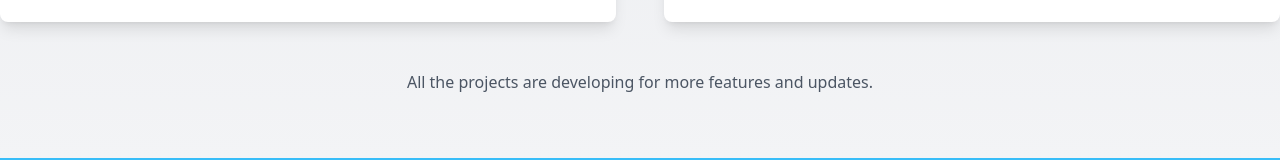
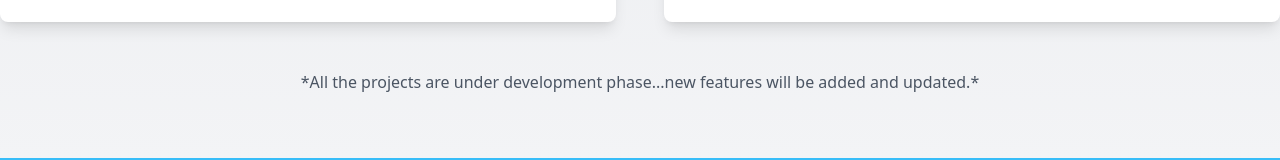
Before and after one commit to Soumyodeep-Dey/SD-portfolio, a React (Vite) app: page /projects in a window 1280 px wide. Shown: the part 1362-1522 px from the top of the page. Built offline with nearby package versions, Linux system fonts and the light colour scheme.

Commit message:
modified

```diff
--- a/src/components/Footer/Footer.jsx
+++ b/src/components/Footer/Footer.jsx
@@ -1,8 +1,10 @@
 function Footer() {
+  const currentYear = new Date().getFullYear();
+
   return (
     <footer className="bg-sky-400 dark:bg-gray-900 w-full mt-auto">
       <div className="text-center text-gray-800 dark:text-gray-300 py-4">
-        <h3>&copy; 2024 Soumyodeep Dey. All rights reserved.</h3>
+        <h3>&copy; {currentYear} Soumyodeep Dey. All rights reserved.</h3>
       </div>
     </footer>
   );
--- a/src/components/Projects/Projects.jsx
+++ b/src/components/Projects/Projects.jsx
@@ -77,7 +77,7 @@ function Projects() {
 
         {/* Footnote */}
         <footer className="text-center text-gray-600 dark:text-gray-400 mt-12">
-          <p>All the projects are developing for more features and updates.</p>
+          <p>*All the projects are under development phase...new features will be added and updated.*</p>
         </footer>
       </div>
     </section>
```
